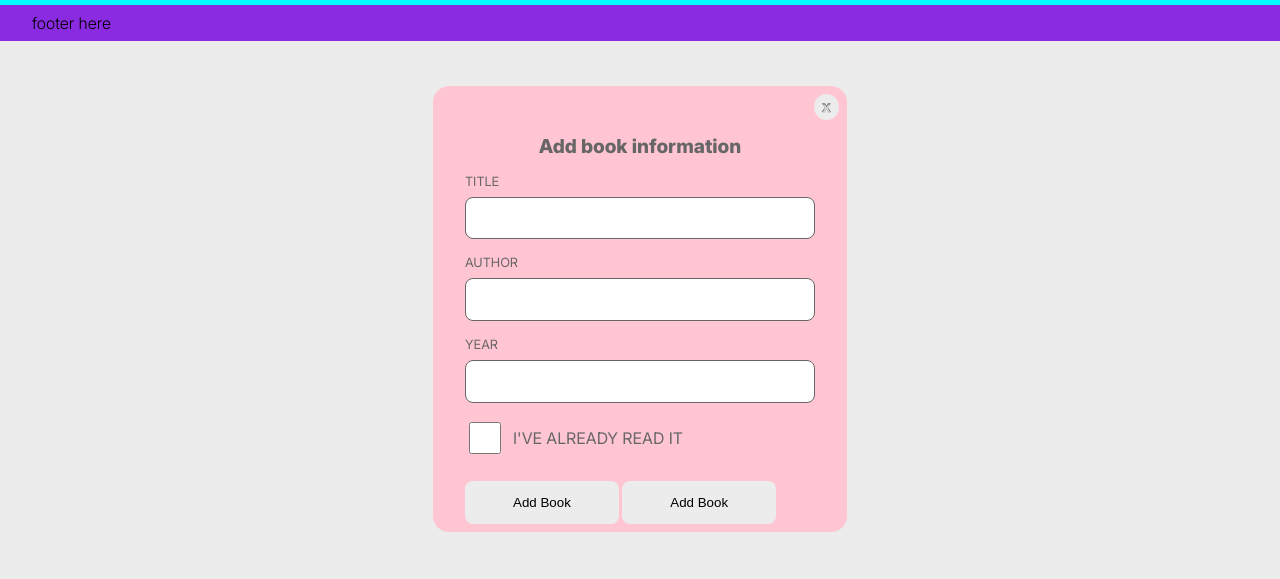
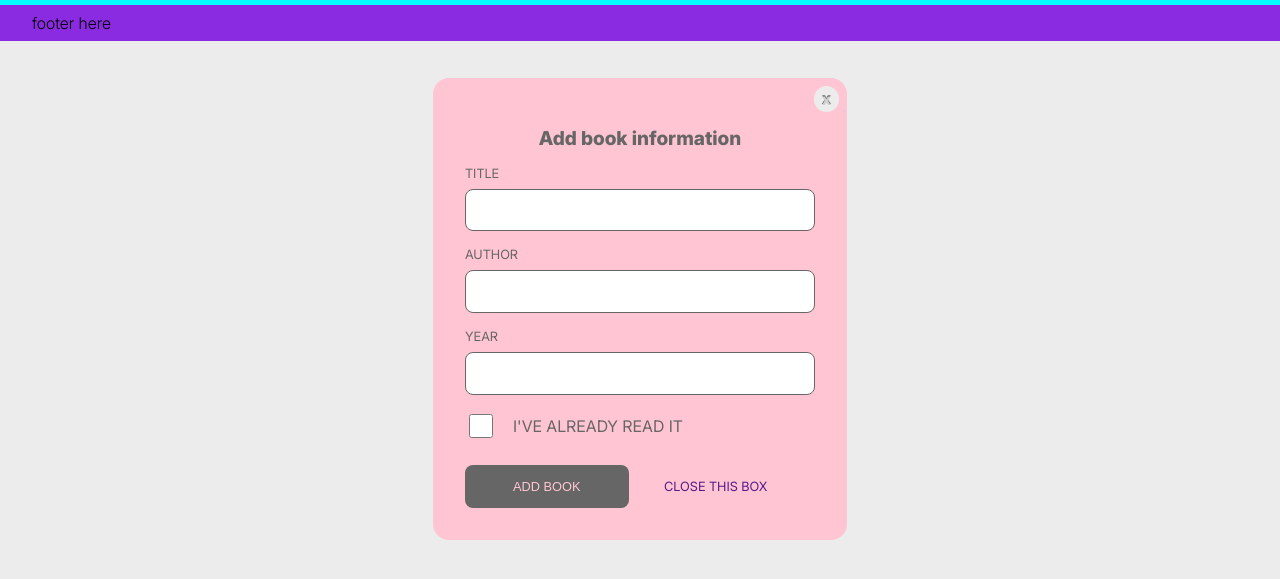
Before and after one commit to larakielcode/project-library-js, a plain HTML site: page index.html in a window 1280 px wide. Shown: the part 91-670 px from the top of the page. Drawn offline with Linux system fonts and the light colour scheme.

Commit message:
Reworked the modal. Completed

```diff
--- a/css/modal.css
+++ b/css/modal.css
@@ -58,6 +58,7 @@ form input:not([type="checkbox"]) {
     outline: none;
     border: 1px solid var(--dgrey-clr);
     border-radius: 0.5rem;
+    color: var(--dgrey-clr);
 }
 
 .check-control {
@@ -68,8 +69,8 @@ form input:not([type="checkbox"]) {
 }
 
 .check-control input[type="checkbox"] {
-    width: 2rem;
-    height: 2rem;
+    width: 1.5rem;
+    height: 1.5rem;
     background-color: var(--dgrey-clr);
     accent-color: var(--dgrey-clr);
 }
@@ -80,5 +81,31 @@ form input:not([type="checkbox"]) {
     border-radius: 0.5rem;
     outline: none;
     border: none;
+    background-color: var(--dgrey-clr);
+    color: var(--pastel-pink);
+    font-size: 0.8rem;
+    text-transform: uppercase;
+}
+
+.modal button:hover {
     background-color: var(--lgrey-clr);
+    color: var(--dgrey-clr);
+    transition: all ease-in-out 0.3s;
 }
+
+.modal form p:last-child {
+    margin-bottom: 1.5rem;
+}
+
+.modal form p:last-child a {
+    margin-left: 1rem;
+    text-decoration: none;
+    padding: 0.9rem 1rem;
+}
+
+.modal form p:last-child a:hover {
+    background-color: var(--dgrey-clr);
+    color: var(--pastel-pink);
+    transition: all ease-in-out 0.3s;
+    border-radius: 0.5rem;
+}
--- a/index.html
+++ b/index.html
@@ -61,7 +61,7 @@
            </label>
            <p>
             <button type="button">Add Book</button>
-            <button type="button">Add Book</button>
+            <a href="">Close this box</a>
            </p>
         </form>
     </div>
```
